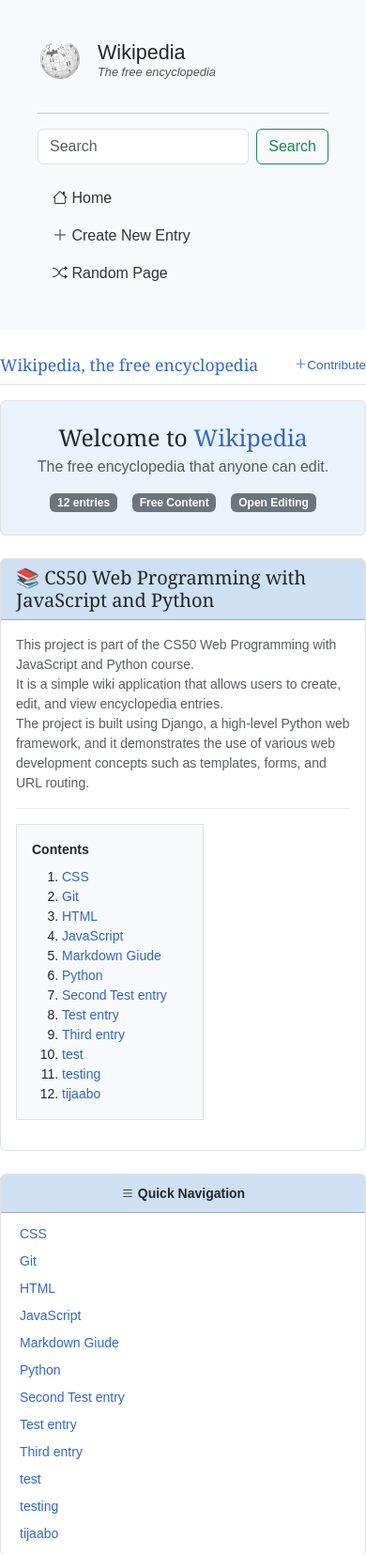
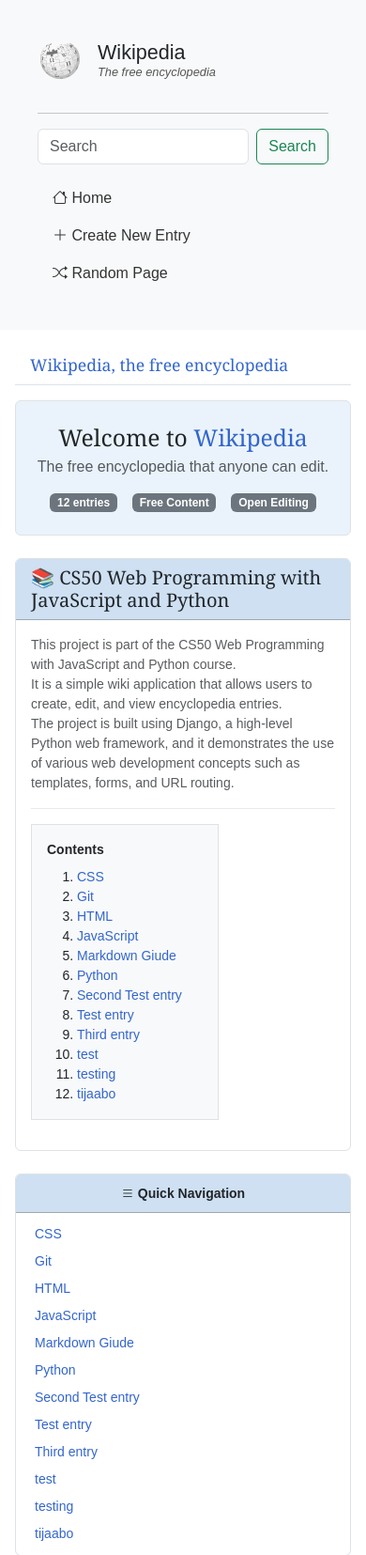
Before and after one commit to ismail-mah/wiki, a Django app: page / in a window 390 px wide. Shown: the top 1655 px of the page at 94% size. Run offline with Django 5.2, Linux system fonts and the light colour scheme.

Commit message:
improved UT, responsive

```diff
--- a/encyclopedia/static/encyclopedia/styles.css
+++ b/encyclopedia/static/encyclopedia/styles.css
@@ -9,6 +9,8 @@
 
 html,  body {
     font-family: Arial, sans-serif;
+    overflow-x: hidden;
+    max-width: 100%;
 }
 
 body {
@@ -109,6 +111,10 @@
 .main-content {
     padding-top: 1.5rem;
     padding-bottom: 1.5rem;
+    padding-left: 1rem;
+    padding-right: 1rem;
+    max-width: 100%;
+
 }
 
 .main-content li a {
@@ -286,11 +292,6 @@
     }
 }
 
-@media (max-width: 768px) {
-    .main-content {
-        margin-left: 0;
-    }
-}
 
 @media (max-width: 576px) {
     .sidebar {
@@ -311,3 +312,20 @@
         top: 0;
     }
 }
+
+@media (min-width: 768px) {
+    .main-content-wrapper {
+        margin-left: 250px;
+        width: calc(100% - 250px);
+    }
+    .sidebar {
+        width: 250px;
+    }
+}
+
+@media (max-width: 767.98px) {
+    .main-content-wrapper {
+        margin-left: 0;
+        width: 100%;
+    }
+}
--- a/encyclopedia/templates/encyclopedia/layout.html
+++ b/encyclopedia/templates/encyclopedia/layout.html
@@ -55,14 +55,14 @@
 
 
             <!-- Main content -->
-            <div class="col-md-9 col-lg-10 ms-sm-auto d-flex flex-column min-vh-100 p-0">
+            <div class=" d-flex flex-column  p-0 main-content-wrapper">
                 <main class="px-md-4 main-content flex-grow-1">
 
-                    <div class="border-bottom pb-2 mb-3 d-flex justify-content-between align-items-center">
+                    <div class="border-bottom pb-2 mb-3 px-3 d-flex justify-content-between align-items-center flex-wrap gap-2">
                         <span class="wiki-header">
                             Wikipedia, the free encyclopedia
                         </span>
-                        <span class="text-muted small">
+                        <span class="text-muted small d-none d-md-inline">
                             <a href="{% url 'create_entry' %}" class="wiki-header-link">
                                <i class="bi bi-plus-lg"></i>Contribute
                             </a>
```
